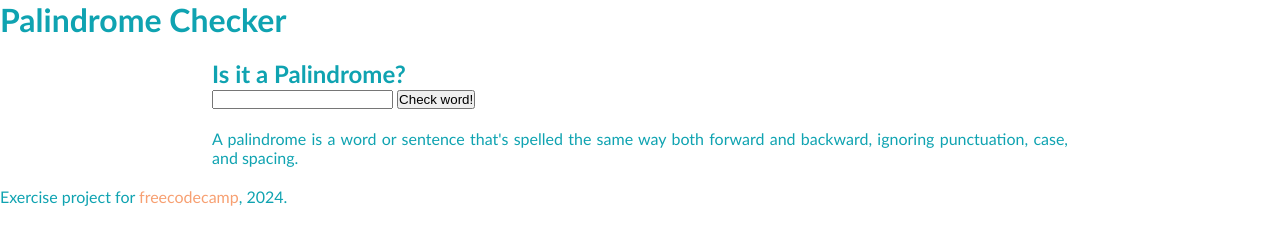
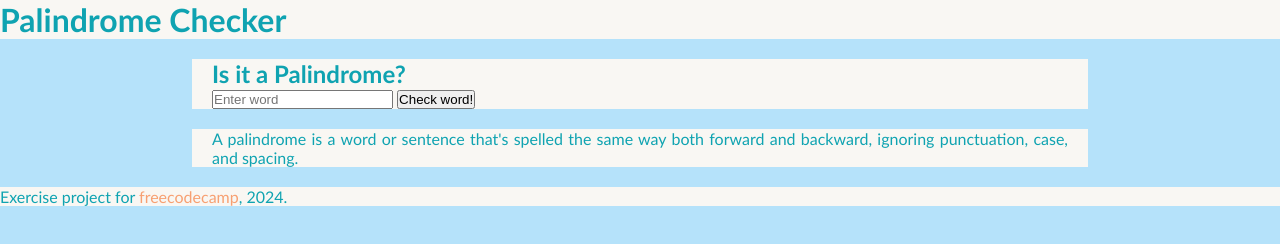
Before and after one commit to alena-kan-a/completed-freecodecamp-projects, a plain HTML site: page palindrome-checker/index.html in a window 1280 px wide. Drawn offline with Linux system fonts and the light colour scheme; a script that the page names is missing.

Commit message:
Edited buttons and colors

```diff
--- a/palindrome-checker/index.html
+++ b/palindrome-checker/index.html
@@ -11,10 +11,17 @@
   <main>
       <div class="app-area box">
         <label for="check-word-text-field"><h2>Is it a Palindrome?</h2></label>
-        <input id="check-word-text-field"/>
+        <input
+        type="text"
+        id="check-word-text-field"
+        placeholder="Enter word"
+        required
+        />
         <button id="check-word-button" type="button">Check word!</button>
       </div>
-      <div class="note-area box"><p>A palindrome is a word or sentence that's spelled the same way both forward and backward, ignoring punctuation, case, and spacing.</p></div>
+      <div class="note-area box">
+        <p>A palindrome is a word or sentence that's spelled the same way both forward and backward, ignoring punctuation, case, and spacing.</p>
+      </div>
   </main>
   <footer><p>Exercise project for <a href="https://www.freecodecamp.org/">freecodecamp</a>, 2024.</p></footer>
   <script src="script.js"></script>
--- a/palindrome-checker/styles.css
+++ b/palindrome-checker/styles.css
@@ -19,6 +19,14 @@
   padding: 0;
   margin: 0;
   box-sizing: border-box;
+}
+
+body {
+  background-color: var(--background-color);
+}
+
+header, footer, .box {
+  background-color: var(--primary-color);
 }
 
 h1 {
```
